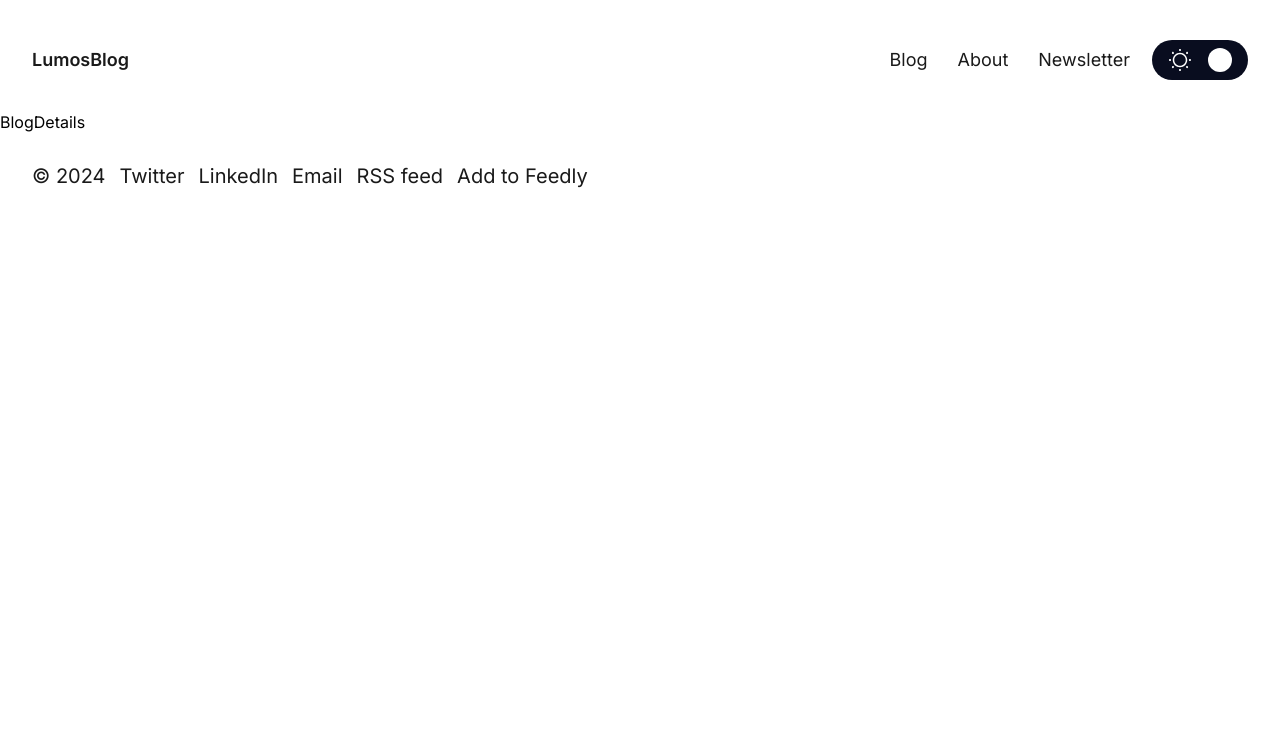
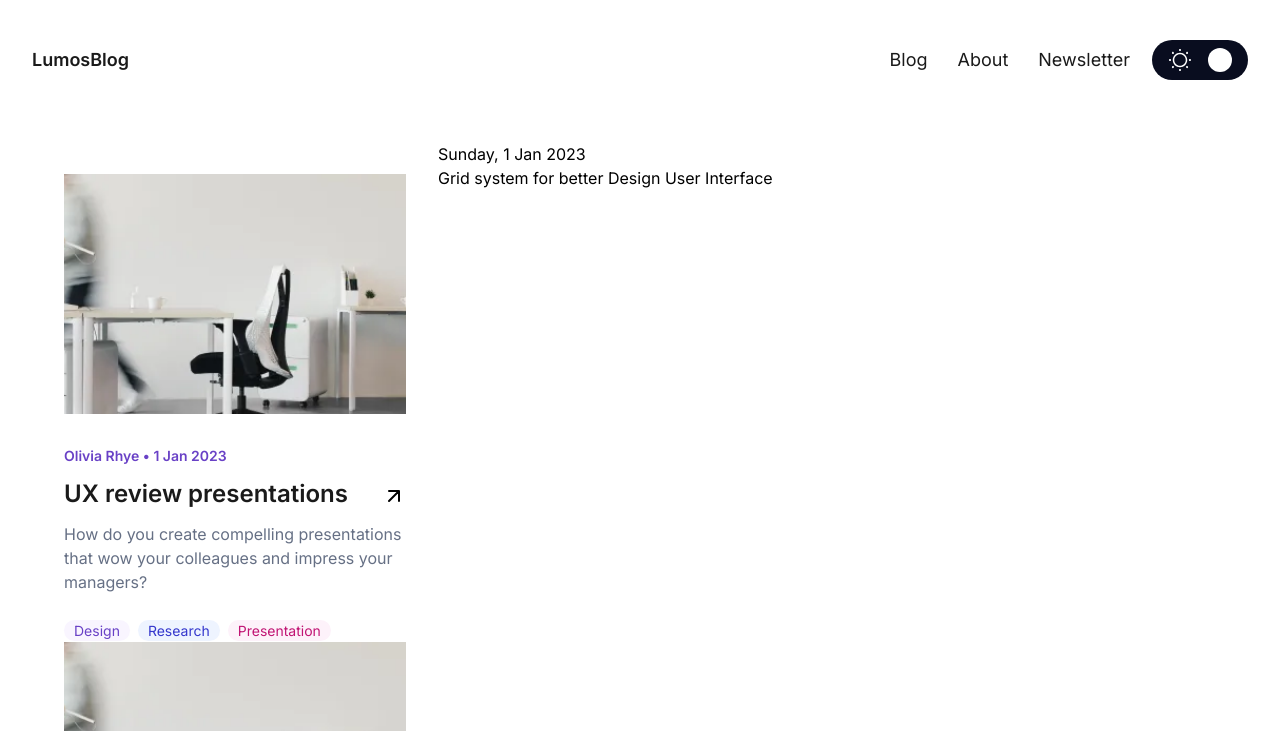
Before and after one commit to ignasiusadhitia/mini-project-08, a React (Vite) app: page /blog/ux-review-presentations in a window 1280 px wide. Shown: the top 731 px of the page. Built offline with nearby package versions, Linux system fonts and the light colour scheme.

Commit message:
feat(blog-details): define layout

```diff
--- a/src/components/PostList.jsx
+++ b/src/components/PostList.jsx
@@ -1,10 +1,12 @@
 import React from 'react';
+
+import PropTypes from 'prop-types';
 
 import { PostCard } from '@components';
 
-const PostList = () => {
+const PostList = ({ display }) => {
   return (
-    <div className="grid grid-cols-1 md:grid-cols-2 lg:grid-cols-3 gap-8 py-7.5 mt-1">
+    <div className={`${display} gap-8 py-7.5 mt-0.5`}>
       {Array.from({ length: 6 }).map((_, index) => (
         <PostCard key={index} showIcon imageHeight="h-60" imageWidth="w-full" />
       ))}
@@ -12,4 +14,8 @@ const PostList = () => {
   );
 };
 
+PostList.propTypes = {
+  display: PropTypes.string,
+};
+
 export default PostList;
--- a/src/pages/BlogDetails.jsx
+++ b/src/pages/BlogDetails.jsx
@@ -1,7 +1,28 @@
 import React from 'react';
 
+import { PostList } from '@components';
+
+const post = {
+  date: 'Sunday, 1 Jan 2023',
+  title: 'Grid system for better Design User Interface',
+};
+
 const BlogDetails = () => {
-  return <div>BlogDetails</div>;
+  return (
+    <div className="container p-8 flex flex-col-reverse md:flex-row gap-8">
+      {/* Post List */}
+      <aside className="w-full md:w-85.5">
+        <PostList />
+      </aside>
+      <main className="flex flex-col gap-8">
+        <article className="mb-12">
+          <time>{post.date}</time>
+          <h1>{post.title}</h1>
+        </article>
+        <section></section>
+      </main>
+    </div>
+  );
 };
 
 export default BlogDetails;
--- a/src/pages/Home.jsx
+++ b/src/pages/Home.jsx
@@ -54,7 +54,7 @@ const Home = () => {
           </h2>
 
           {/* Post list */}
-          <PostList />
+          <PostList display="grid grid-cols-1 md:grid-cols-2 lg:grid-cols-3 " />
         </section>
       </main>
     </>
--- a/tailwind.config.js
+++ b/tailwind.config.js
@@ -49,6 +49,7 @@ export default {
       margin: {
         0.5: '0.125rem',
         7.5: '30px',
+        19: '75px',
       },
       padding: {
         7.5: '30px',
@@ -66,6 +67,9 @@ export default {
         57: '14.25rem',
         62: '15.375rem',
       },
+      width: {
+        85.5: '21.375rem',
+      },
     },
   },
   plugins: [],
```
